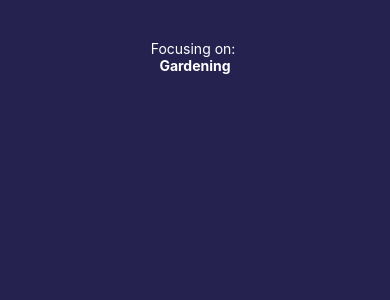
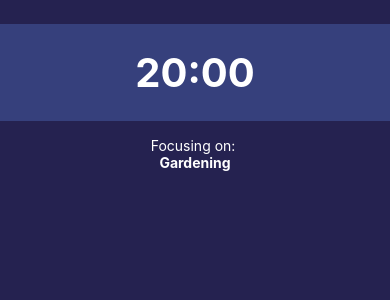
Before and after one commit to badjatya/FocusTimeApp, a React Native app: screen / in a window 390 px wide. Shown: the top 300 px of the page. Built offline with nearby package versions, Linux system fonts and the light colour scheme.

Commit message:
Countdown COmponent styled

```diff
--- /dev/null
+++ b/App/components/UI/Countdown.js
@@ -0,0 +1,41 @@
+import React, { useState } from "react";
+import { StyleSheet, Text, View } from "react-native";
+
+// IMPORTING Colors
+import Colors from "../../constants/Colors";
+
+// IMPORTING Sizes
+import { fontSize, spacing } from "../../constants/sizes";
+
+// Creating Minutes to millisecond function
+const minutesToMillisecond = (minutes) => minutes * 1000 * 60;
+
+// Formatting Time
+const formatTime = (time) => (time < 10 ? `0${time}` : time);
+
+const Countdown = ({ minutes = 20, isPaused }) => {
+  const [millisecond, setMillisecond] = useState(minutesToMillisecond(minutes));
+
+  // Converting back to minute and second so that we can display
+  const minute = Math.floor(millisecond / 1000 / 60) % 60;
+  const second = Math.floor(millisecond / 1000) % 60;
+
+  return (
+    <Text style={styles.text}>
+      {formatTime(minute)}:{formatTime(second)}
+    </Text>
+  );
+};
+
+export default Countdown;
+
+const styles = StyleSheet.create({
+  text: {
+    fontSize: fontSize.xxl,
+    fontWeight: "bold",
+    color: Colors.white,
+    padding: spacing.lg,
+    backgroundColor: "rgba(94,132,226,0.3)",
+    textAlign: "center",
+  },
+});
--- a/App/features/Timer/Timer.js
+++ b/App/features/Timer/Timer.js
@@ -1,5 +1,8 @@
 import React from "react";
 import { StyleSheet, Text, View } from "react-native";
+
+// IMPORTING Components
+import Countdown from "../../components/UI/Countdown";
 
 // IMPORTING Colors
 import Colors from "../../constants/Colors";
@@ -10,6 +13,8 @@ import { fontSize, spacing } from "../../constants/sizes";
 const Timer = ({ focusSubject }) => {
   return (
     <View style={styles.container}>
+      <Countdown />
+
       <View style={styles.taskContainer}>
         <Text style={styles.title}>Focusing on: </Text>
         <Text style={styles.task}>{focusSubject}</Text>
```
